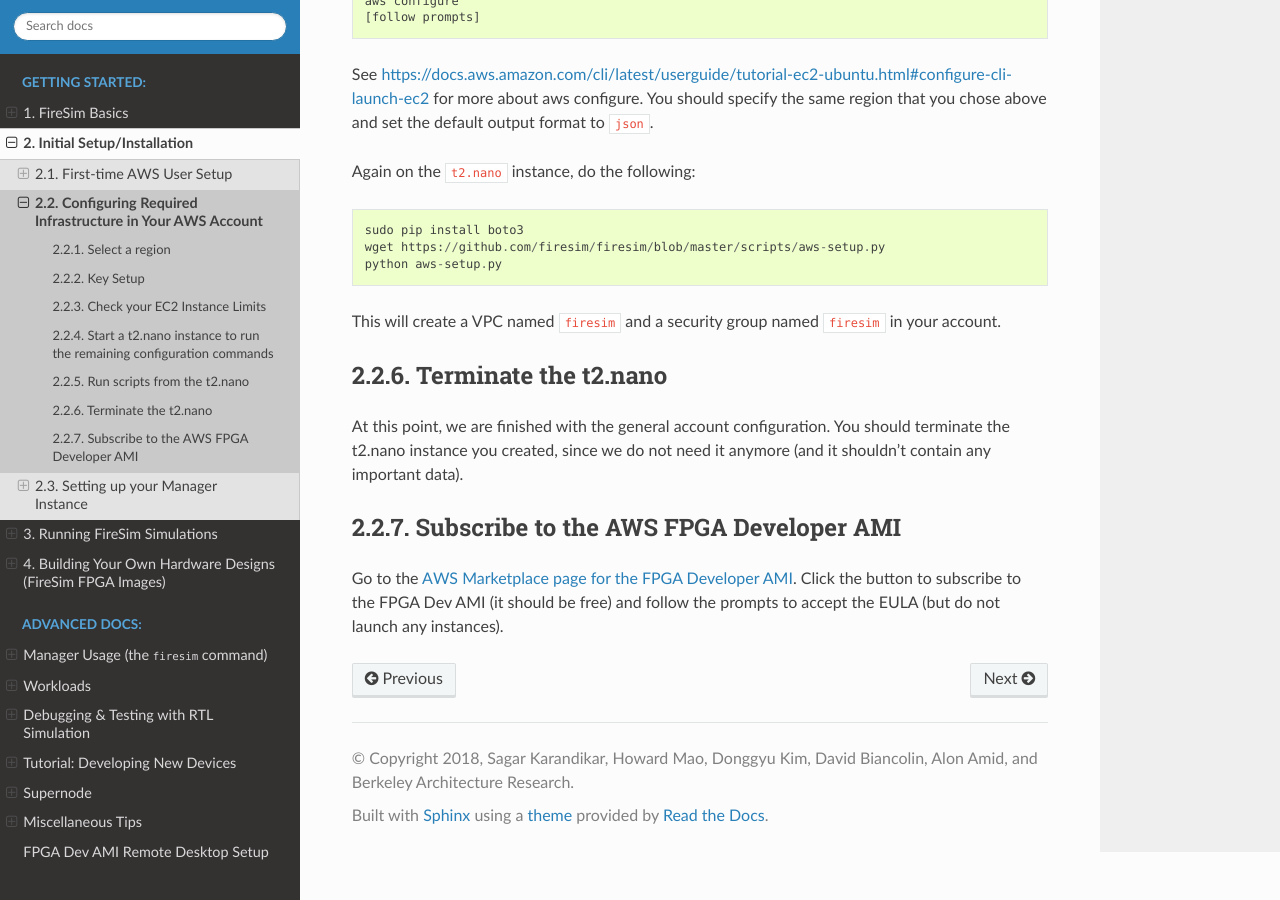
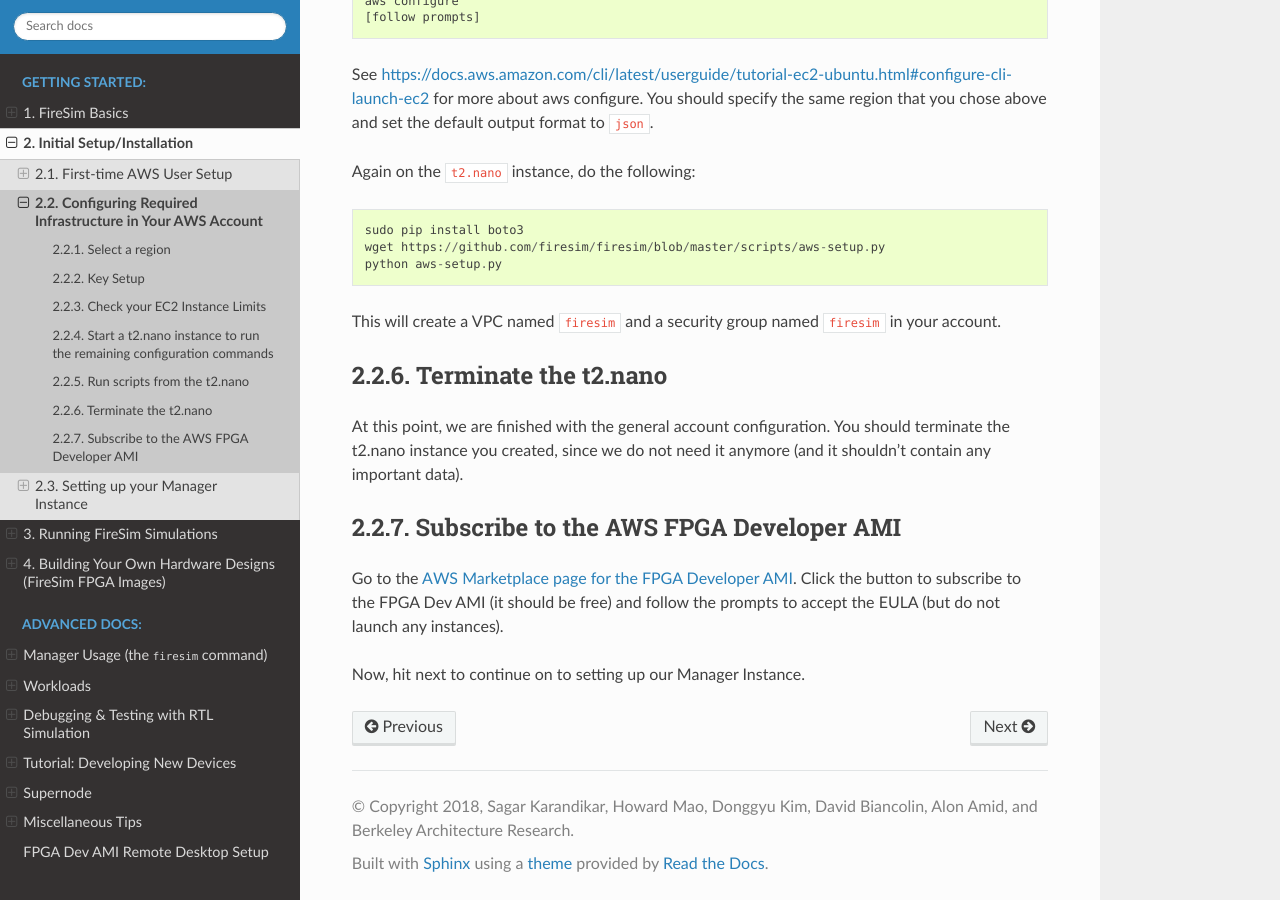
Before and after one commit to firesim/firesim, a Sphinx documentation site: the page built from docs/Initial-Setup/Configuring-Required-Infrastructure-in-Your-AWS-Account.rst, in a window 1280 px wide and 900 px high, scrolled down 2052 px. Built offline with Sphinx 7.4.7 and the Read the Docs theme 2.0.0, drawn with Linux system fonts in a browser that asks for light colours.

Commit message:
next note

```diff
--- a/docs/Initial-Setup/Configuring-Required-Infrastructure-in-Your-AWS-Account.rst
+++ b/docs/Initial-Setup/Configuring-Required-Infrastructure-in-Your-AWS-Account.rst
@@ -136,3 +136,5 @@ Go to the `AWS Marketplace page for the FPGA Developer
 AMI <https://aws.amazon.com/marketplace/pp/B06VVYBLZZ>`__. Click the
 button to subscribe to the FPGA Dev AMI (it should be free) and follow
 the prompts to accept the EULA (but do not launch any instances).
+
+Now, hit next to continue on to setting up our Manager Instance.
```
